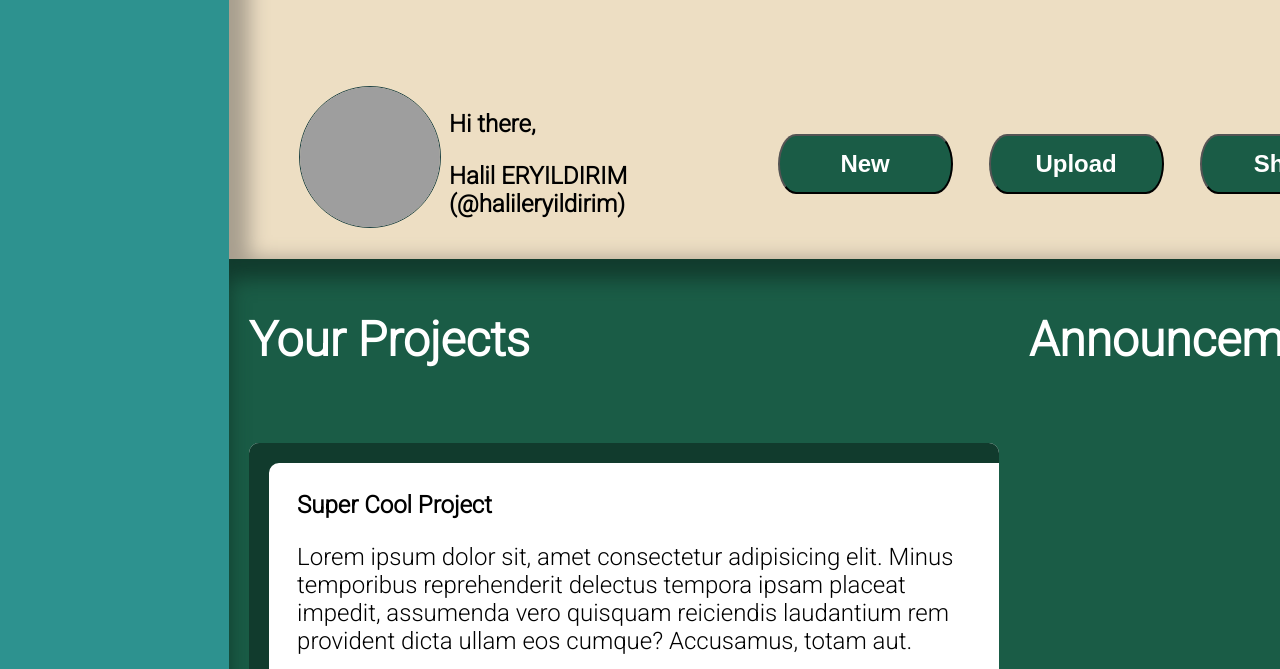
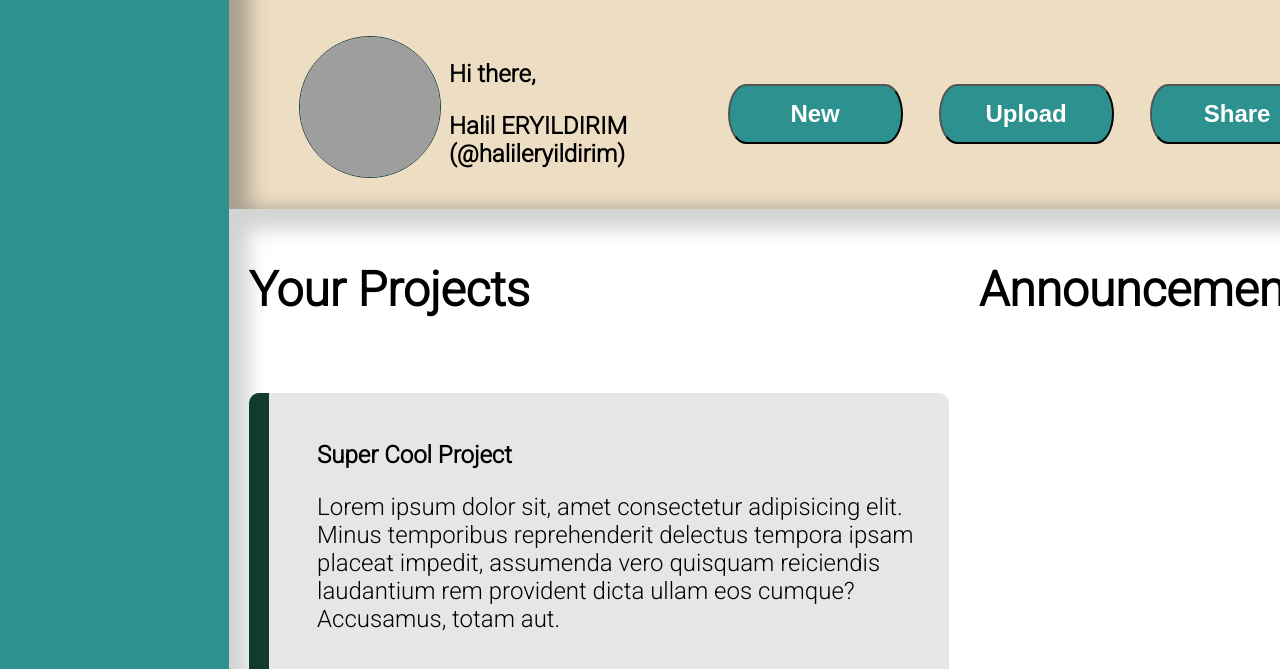
Before and after one commit to halileryildirim/admin-dashboard, a plain HTML site: page index.html in a window 1280 px wide. Shown: the part 131-800 px from the top of the page. Drawn offline with Linux system fonts and the light colour scheme; grey boxes are pictures that could not be loaded.

Commit message:
Added styling for main content

```diff
--- a/style.css
+++ b/style.css
@@ -8,7 +8,7 @@ body, html {
     width: 100vw;
     font-size: 24px;
     font-family: 'Roboto', sans-serif;
-    color: white;
+    color: black;
     overflow-x: hidden;
 }
 
@@ -32,6 +32,7 @@ body, html {
     column-gap: 30px;
     margin-left: 24px;
     font-size: 36px;
+    color: white;
 }
 
 .sidebar-nav {
@@ -58,7 +59,7 @@ li a, li img{
     font-weight: 600;
     display: grid;
     grid-template-columns: 1fr 0.5fr;
-    grid-template-rows: 150px 0.5fr;
+    grid-template-rows: 150pxf 0.5fr;
     row-gap: 75px;
     box-shadow: inset rgb(167 158 142) 20px 0px 20px 0;
 }
@@ -147,7 +148,7 @@ input {
     width: 175px;
     height: 60px;
     border-radius: 3em / 5em;
-    background-color: rgb(26,92,70);
+    background-color: rgb(45,146,143);
     font-size: 24px;
     color: white;
     font-weight: 600;
@@ -155,12 +156,11 @@ input {
 
 .main-content{
     padding: 20px;
-    background-color: rgb(26,92,70);
+    background-color: white;
     display: grid;
     grid-template-columns: 5fr 1fr;
     gap: 30px;
-
-    box-shadow: inset rgb(17, 59, 45) 0px 20px 20px 0;
+    box-shadow: inset rgb(210, 212, 212) 20px 20px 20px 0;
 }
 
 a, a:visited{
@@ -185,7 +185,7 @@ ul, li{
     display: grid;
     grid-row: span 2;
     gap: 64px;
-    grid-template-columns: repeat(auto-fill, minmax(750px, 1fr));
+    grid-template-columns: repeat(auto-fill, minmax(700px, 1fr));
     grid-template-rows: 100px repeat(auto-fit, minmax(200px, 350px));
 }
 
@@ -230,13 +230,13 @@ ul, li{
 }
 
 .card {
-    background-color: #FFFFFF;
+    background-color: rgb(230, 230, 230);
     color: black;
     text-align: center;
     padding: 24px;
     border-radius: 10px;
     font-size: 24px;
-    box-shadow: inset rgb(17, 59, 45) 20px 20px 0 0;
+    border-left: 20px solid rgb(17, 59, 45);
 }
 
 .card-title, .project-title, .announce-title, .trend-title {
@@ -265,7 +265,7 @@ ul, li{
 
 .announce-body {
     border-radius: 25px;
-    background-color: white;
+    background-color: rgb(230, 230, 230);
     color: black;
     padding: 20px;
     margin-top: 45px;
@@ -293,7 +293,7 @@ ul, li{
 
 .trends-body {
     border-radius: 25px;
-    background-color: white;
+    background-color: rgb(230, 230, 230);
     color: black;
     padding: 20px;
     font-size: 20px;
```
